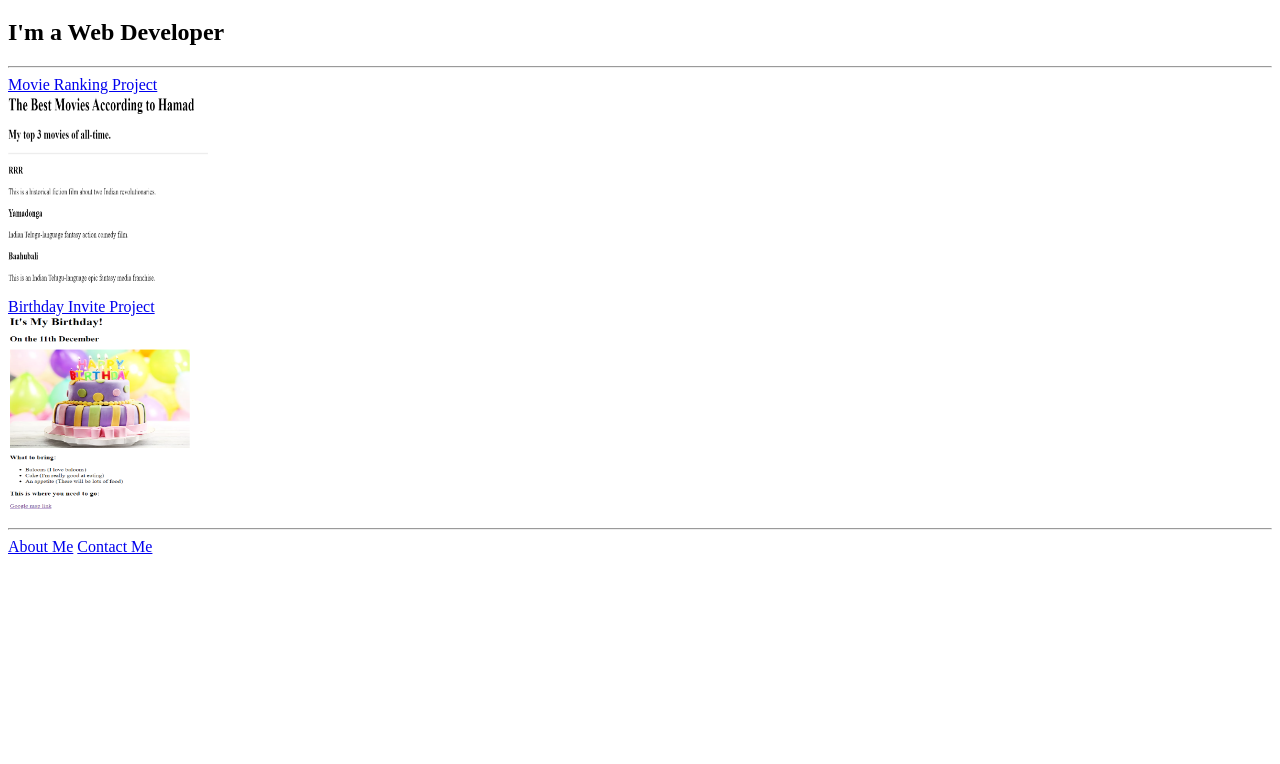
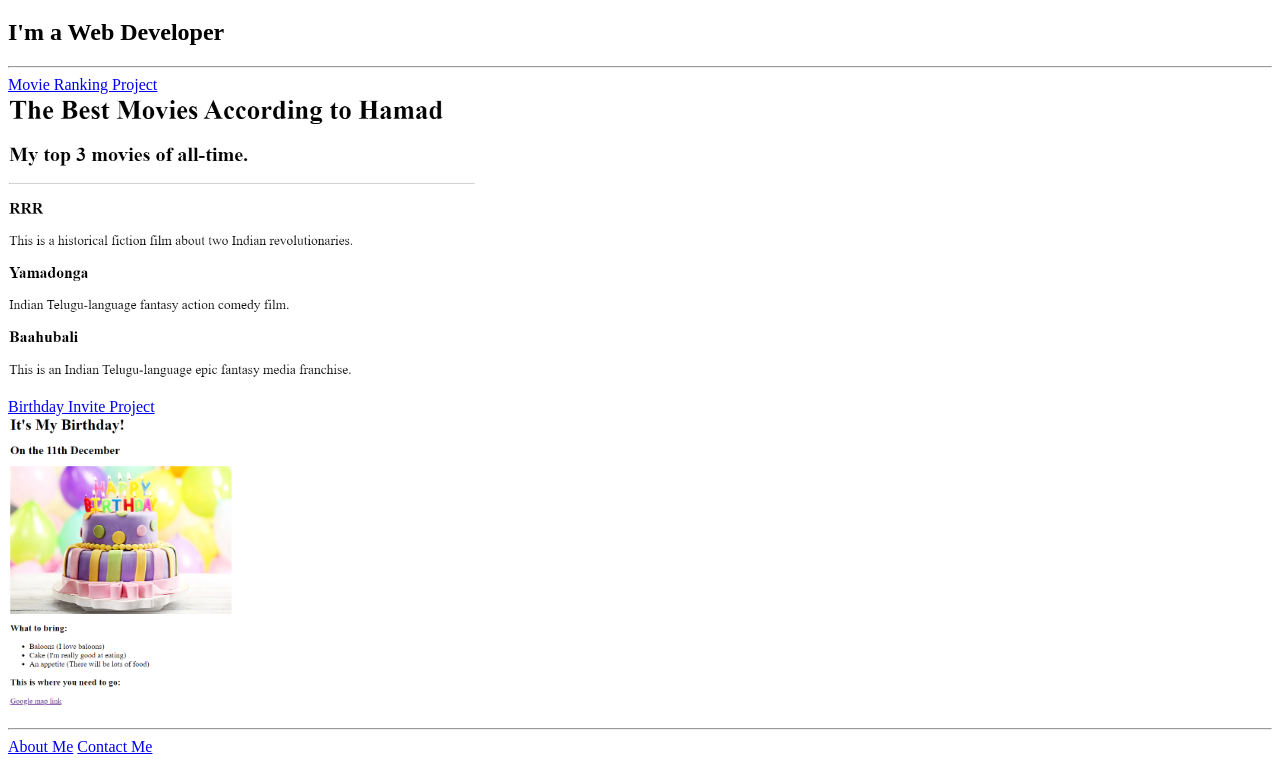
Before and after one commit to HamadShaik11/html-portfolio, a plain HTML site: page index.html in a window 1280 px wide. Shown: the part 61-825 px from the top of the page. Before the commit the page ends 800 px from the top, so only its background shows below. Drawn offline with Linux system fonts and the light colour scheme.

Commit message:
index.html

```diff
--- a/index.html
+++ b/index.html
@@ -11,11 +11,11 @@
     <hr />
     <a href="./public/movie-ranking.html">Movie Ranking Project</a>
     <br/>
-    <img src="./assets/images/movie-ranking.png" width="200px" height="200px" alt ="Movie Ranking">
+    <img src="./assets/images/movie-ranking.png" height="300px" alt ="Movie Ranking">
     <br/>
     <a href="./public/birthday-invite.html">Birthday Invite Project</a>
     <br/>
-    <img src="./assets/images/birthday-invite.png" width="200px" height="200px" alt ="Movie Ranking">
+    <img src="./assets/images/birthday-invite.png"  height="300px" alt ="Movie Ranking">
     <hr />
     <a href="./public/about.html">About Me</a>
     <a href="./public/contact.html">Contact Me</a>
```
